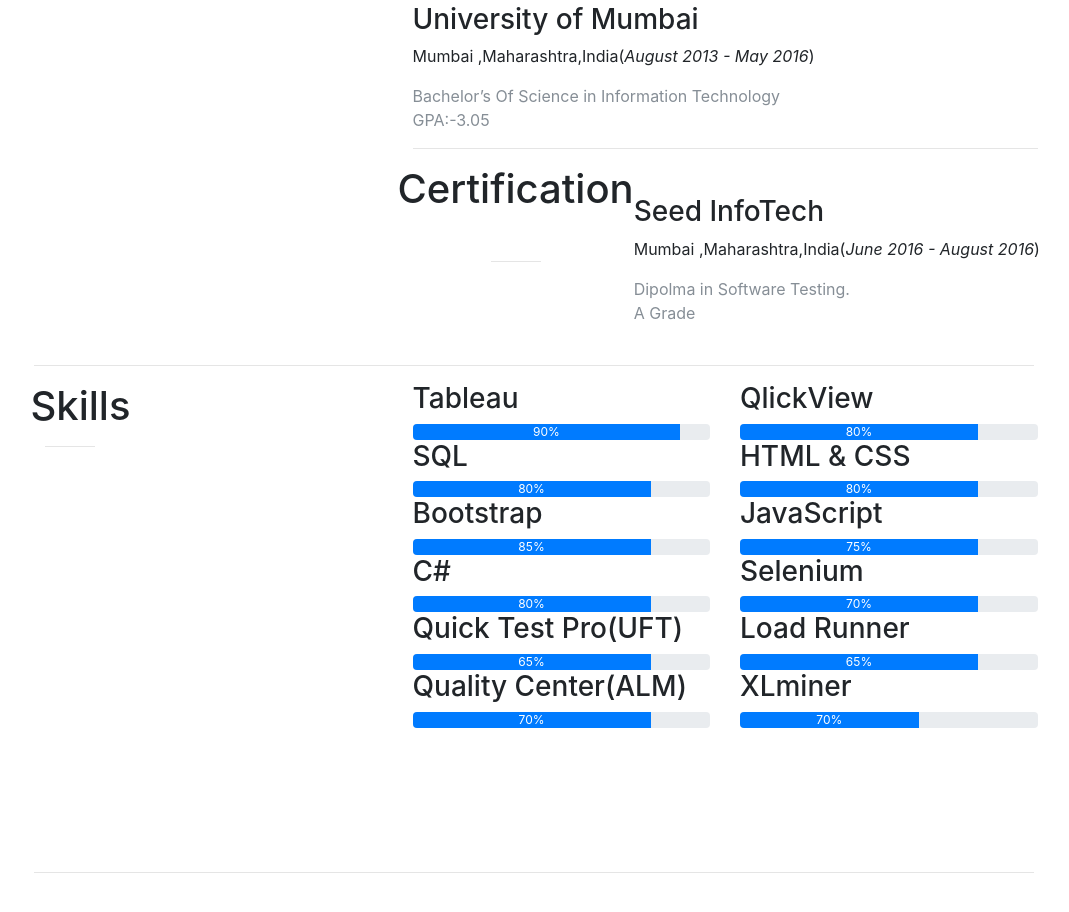
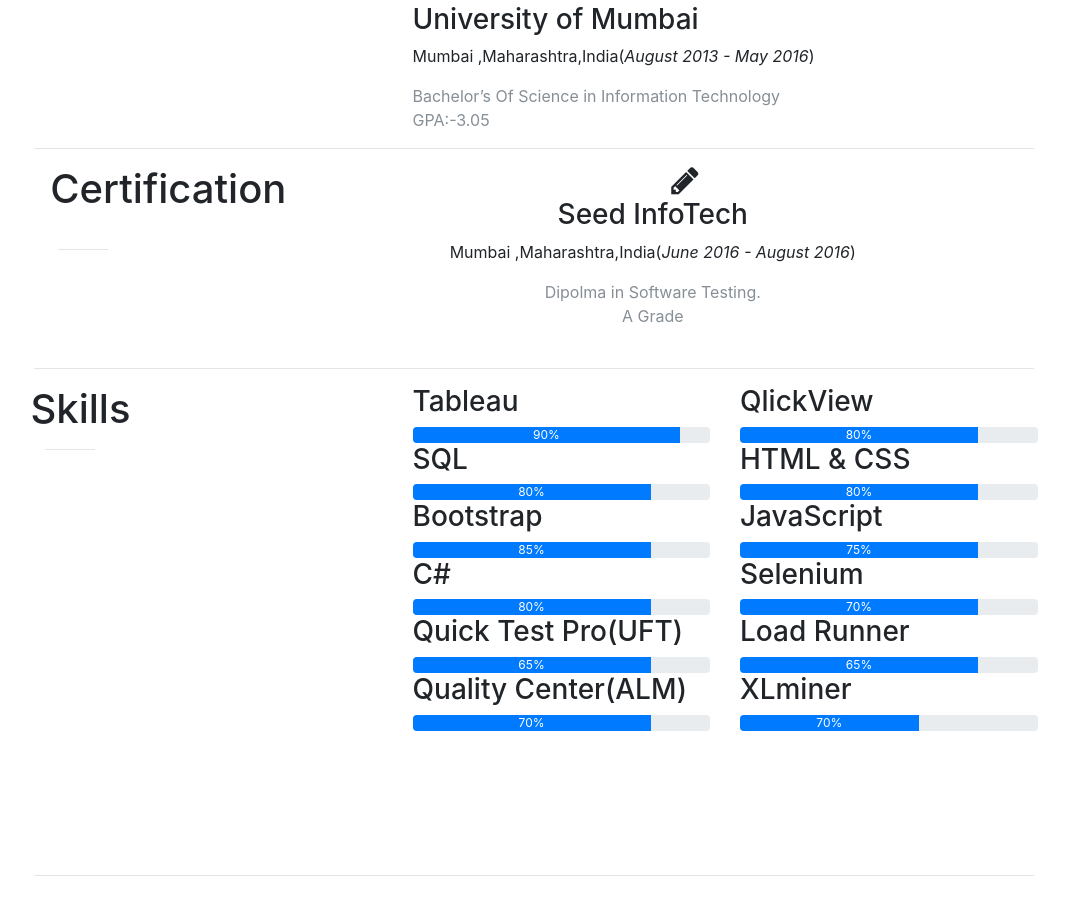
Before and after one commit to DevanshPaste/portfolio, a website with bundled scripts: page index.html in a window 1280 px wide. Shown: the part 4222-5134 px from the top of the page, without its empty margins (106-1175 px from the left). Built offline with nearby package versions, Linux system fonts and the light colour scheme.

Commit message:
latest changes

```diff
--- a/index.html
+++ b/index.html
@@ -266,25 +266,31 @@
                         <p class="text-muted mb-0">GPA:-3.05</p>
                         </div>
                      </div>
-
+               </div>
+            </div>
                   <!-- item end -->
 
-                  <hr style="max-width:1000px;border-width:1px">
+                  <hr class="" style="max-width:1000px;border-width:1px">
+         <div class="container">
             <div class="row">
-               <div class="text-left">
+               <div class="col-lg-1 mx-auto text-center">
                   <h1><span>Certification</span></h1><br>
-                   <hr class="dark my-3">
+                   <hr class="dark my-1">
                </div>
-                  <div class="row" style="padding-top:30px">
-                     <div class="col-lg-12 mx-auto">
+               <div class="col-lg-8 mx-auto text-center">
+                  <div class="col-lg-2 mx-auto text-right">
+                     <a><i class="fa fa-pencil fa-2x" aria-hidden="true"></i></a>
+                  </div>
                   <h3>Seed InfoTech</h3>
                   <p>Mumbai ,Maharashtra,India(<em>June 2016 - August 2016</em>)</p>
                   <p class="text-muted mb-0"> Dipolma in Software Testing.
                   </p>
                   <p class="text-muted mb-0">A Grade</p>
                </div>
+
                 </div>
-                  </div>
+
+
                   <!-- item end -->
                </div>
                <!-- item end -->
```
Lines whose indentation alone changed are shown as unchanged.
